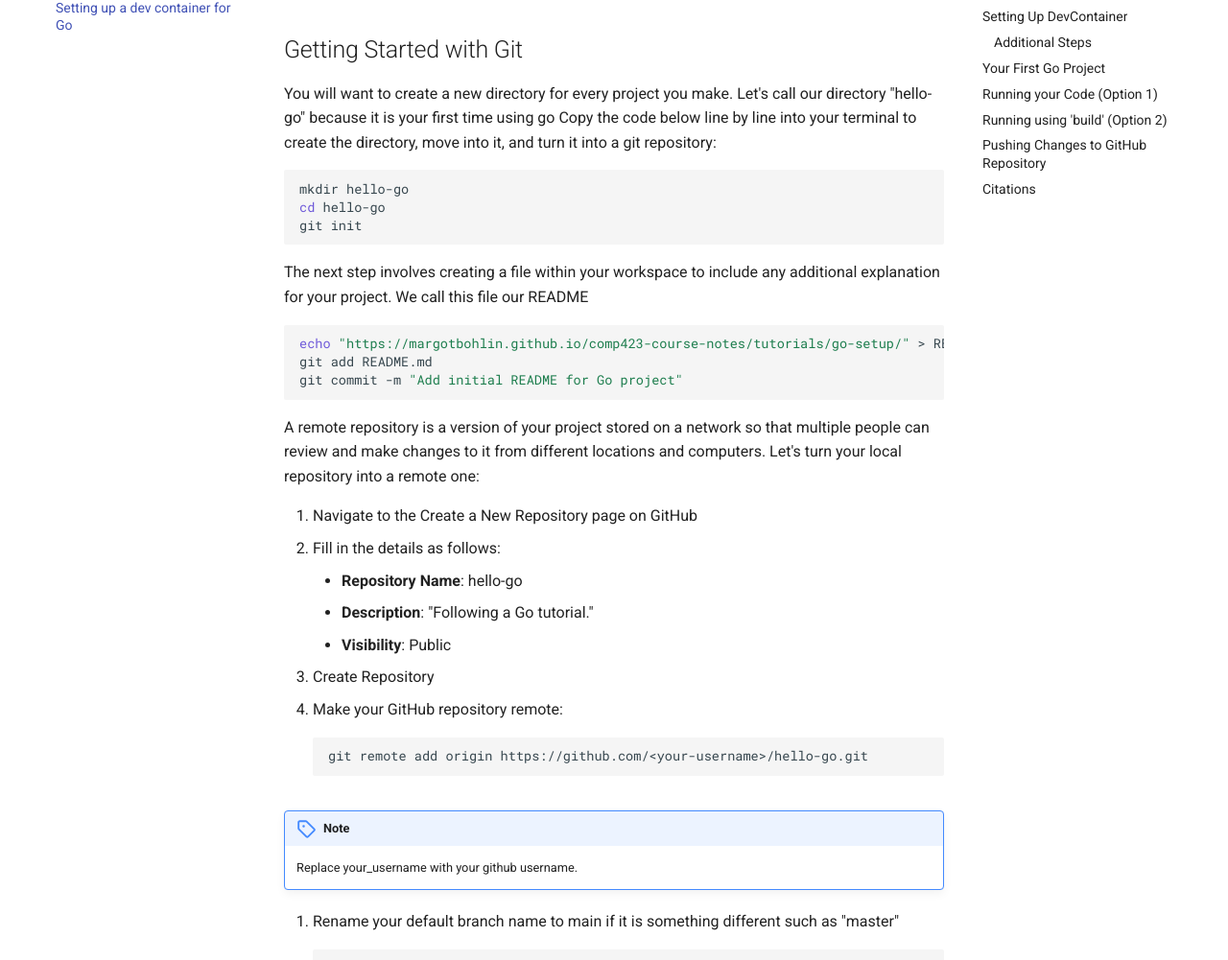
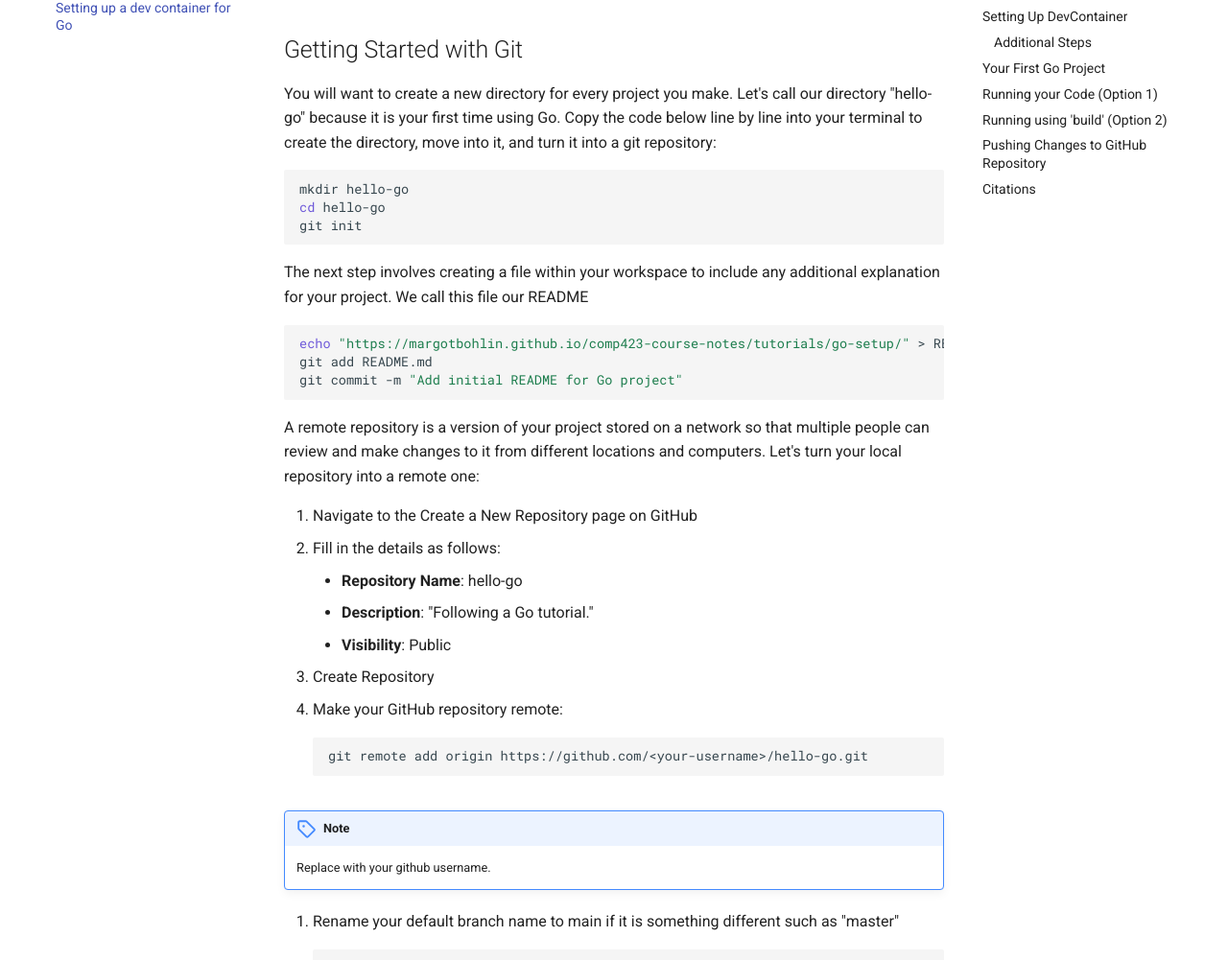
Before and after one commit to margotbohlin/comp423-course-notes, an MkDocs documentation site: the page built from docs/tutorials/go-setup.md, in a window 1280 px wide and 1400 px high, scrolled down 500 px. Shown: the part 172-1173 px from the top of the window at 96% size. Built offline with MkDocs 1.6.1 and Material for MkDocs 9.7.7, drawn with Linux system fonts in a browser that asks for light colours.

Commit message:
final edits

````diff
--- a/docs/tutorials/go-setup.md
+++ b/docs/tutorials/go-setup.md
@@ -16,7 +16,7 @@
 4. Docker - this is where you will set up your Dev Container
 
 ## Getting Started with Git
-You will want to create a new directory for every project you make. Let's call our directory "hello-go" because it is your first time using go
+You will want to create a new directory for every project you make. Let's call our directory "hello-go" because it is your first time using Go.
 Copy the code below line by line into your terminal to create the directory, move into it, and turn it into a git repository:
 ``` bash
 mkdir hello-go
@@ -44,7 +44,7 @@
 
 !!! note
 
-    Replace your_username with your github username.
+    Replace <your_username> with your github username.
 
 
 6. Rename your default branch name to main if it is something different such as "master"
````
